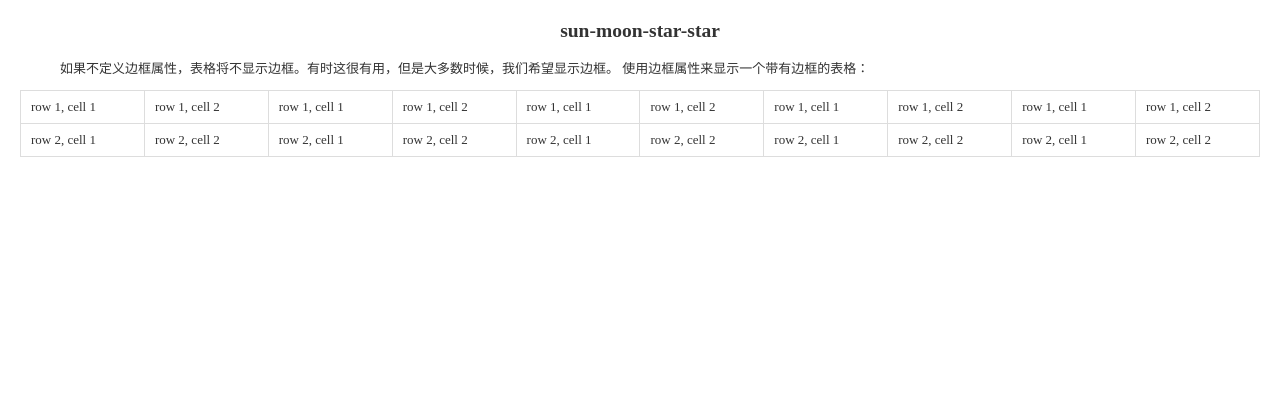
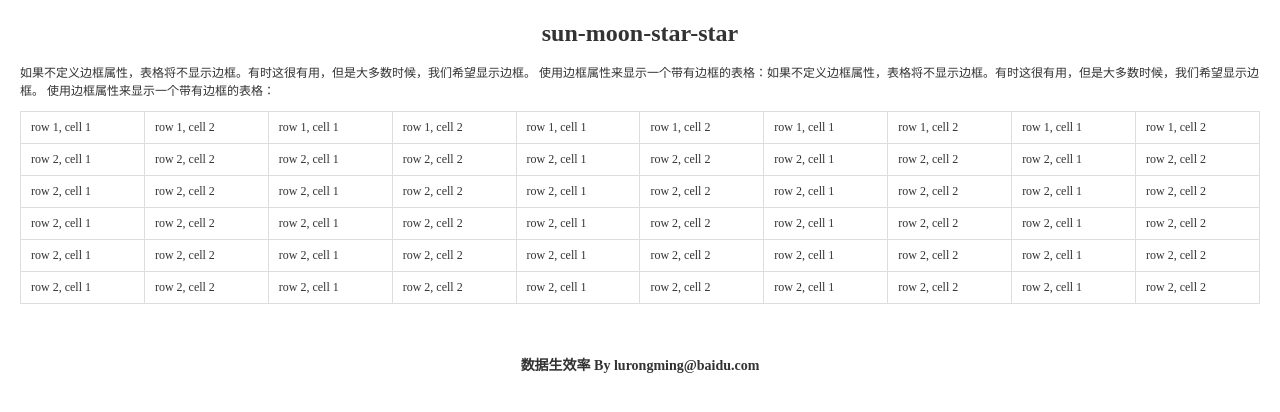
Before and after one commit to sun-moon-star-star/sun-moon-star-star.github.io, a plain HTML site: page css/example/table.html in a window 1280 px wide. Drawn offline with Linux system fonts and the light colour scheme.

Commit message:
feat(exapmle): init

```diff
--- a/css/dist/css/sun-moon-star-star.css
+++ b/css/dist/css/sun-moon-star-star.css
@@ -739,6 +739,10 @@ html {
 	background: linear-gradient(to bottom, #d9edf7 0%,#d9edf7 50%,white 51%,#ffffff 100%);
 }
 
+.bg-primary .box {
+	background: linear-gradient(to bottom, #337ab7 0%,#337ab7 50%,white 51%,#ffffff 100%);
+}
+
 .bg-danger .box {
 	background: linear-gradient(to bottom, #f2dede 0%,#f2dede 50%,white 51%,#ffffff 100%);
 }
--- a/css/example/table.html
+++ b/css/example/table.html
@@ -8,7 +8,7 @@
 
 <style>
     html {
-        font-size: 13px;
+        font-size: 12px;
         color: #333333;
     }
 
@@ -31,13 +31,12 @@
         padding: 8px 10px;
     }
 
-    h2 {
+    h1 {
         text-align: center;
     }
 
-
     address {
-        margin: 20px auto;
+        margin: 50px auto;
         text-align: center;
         font-style: normal;
         font-size: 14px;
@@ -45,11 +44,12 @@
 </style>
 
 <body>
-    <h2>sun-moon-star-star</h2>
-    <blockquote>
+    <h1>sun-moon-star-star</h1>
+    <p>
         如果不定义边框属性，表格将不显示边框。有时这很有用，但是大多数时候，我们希望显示边框。
+        使用边框属性来显示一个带有边框的表格：如果不定义边框属性，表格将不显示边框。有时这很有用，但是大多数时候，我们希望显示边框。
         使用边框属性来显示一个带有边框的表格：
-    </blockquote>
+    </p>
     <table>
         <tr>
             <td>row 1, cell 1</td>
@@ -75,8 +75,58 @@
             <td>row 2, cell 1</td>
             <td>row 2, cell 2</td>
         </tr>
+        <tr>
+            <td>row 2, cell 1</td>
+            <td>row 2, cell 2</td>
+            <td>row 2, cell 1</td>
+            <td>row 2, cell 2</td>
+            <td>row 2, cell 1</td>
+            <td>row 2, cell 2</td>
+            <td>row 2, cell 1</td>
+            <td>row 2, cell 2</td>
+            <td>row 2, cell 1</td>
+            <td>row 2, cell 2</td>
+        </tr>
+        <tr>
+            <td>row 2, cell 1</td>
+            <td>row 2, cell 2</td>
+            <td>row 2, cell 1</td>
+            <td>row 2, cell 2</td>
+            <td>row 2, cell 1</td>
+            <td>row 2, cell 2</td>
+            <td>row 2, cell 1</td>
+            <td>row 2, cell 2</td>
+            <td>row 2, cell 1</td>
+            <td>row 2, cell 2</td>
+        </tr>
+        <tr>
+            <td>row 2, cell 1</td>
+            <td>row 2, cell 2</td>
+            <td>row 2, cell 1</td>
+            <td>row 2, cell 2</td>
+            <td>row 2, cell 1</td>
+            <td>row 2, cell 2</td>
+            <td>row 2, cell 1</td>
+            <td>row 2, cell 2</td>
+            <td>row 2, cell 1</td>
+            <td>row 2, cell 2</td>
+        </tr>
+        <tr>
+            <td>row 2, cell 1</td>
+            <td>row 2, cell 2</td>
+            <td>row 2, cell 1</td>
+            <td>row 2, cell 2</td>
+            <td>row 2, cell 1</td>
+            <td>row 2, cell 2</td>
+            <td>row 2, cell 1</td>
+            <td>row 2, cell 2</td>
+            <td>row 2, cell 1</td>
+            <td>row 2, cell 2</td>
+        </tr>
     </table>
-
+    <address>
+        <strong>数据生效率 By lurongming@baidu.com</p>
+    </address>
 </body>
 
 </html>
```
Also changed, not shown: css/dist/example/example.html (added, +14 -0 lines), css/example/example.html (+24 -24 lines), example/index.html (added, +42 -0 lines).
